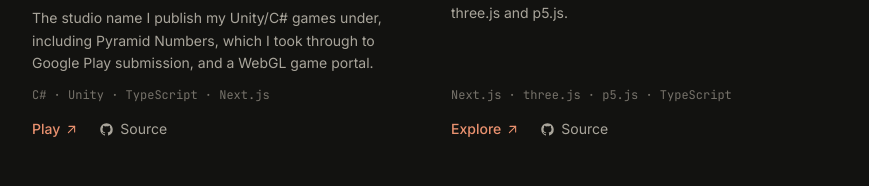
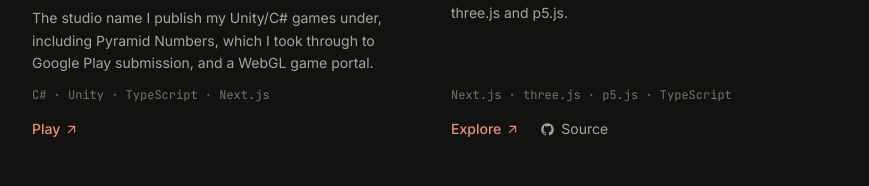
Before and after one commit to BenFielder1/portfolio, a Next.js app: page /projects in a window 1280 px wide. Shown: the part 3412-3598 px from the top of the page, without its empty margins (346-1215 px from the left). Built offline with nearby package versions, Linux system fonts and the light colour scheme.

Commit message:
remove game portal github link

```diff
--- a/src/data/projects.ts
+++ b/src/data/projects.ts
@@ -95,7 +95,7 @@
         category: "Games",
         demoLink: "https://games.benfielder.com/",
         demoLabel: "Play",
-        githubLink: "https://github.com/BenFielder1/Space-Worm-Game-Portal",
+        // githubLink: "https://github.com/BenFielder1/Space-Worm-Game-Portal",
         featured: false,
     },
     {
```
